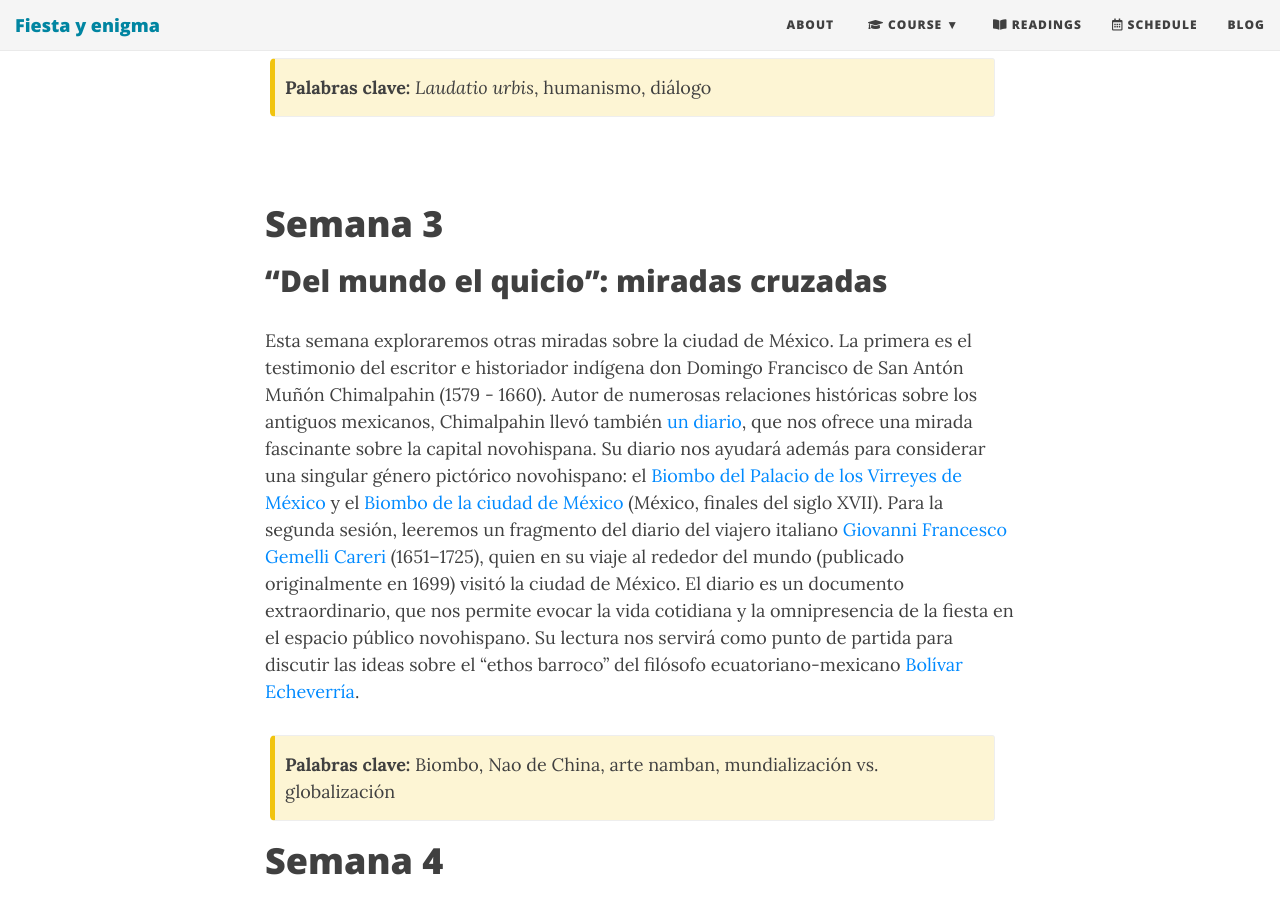
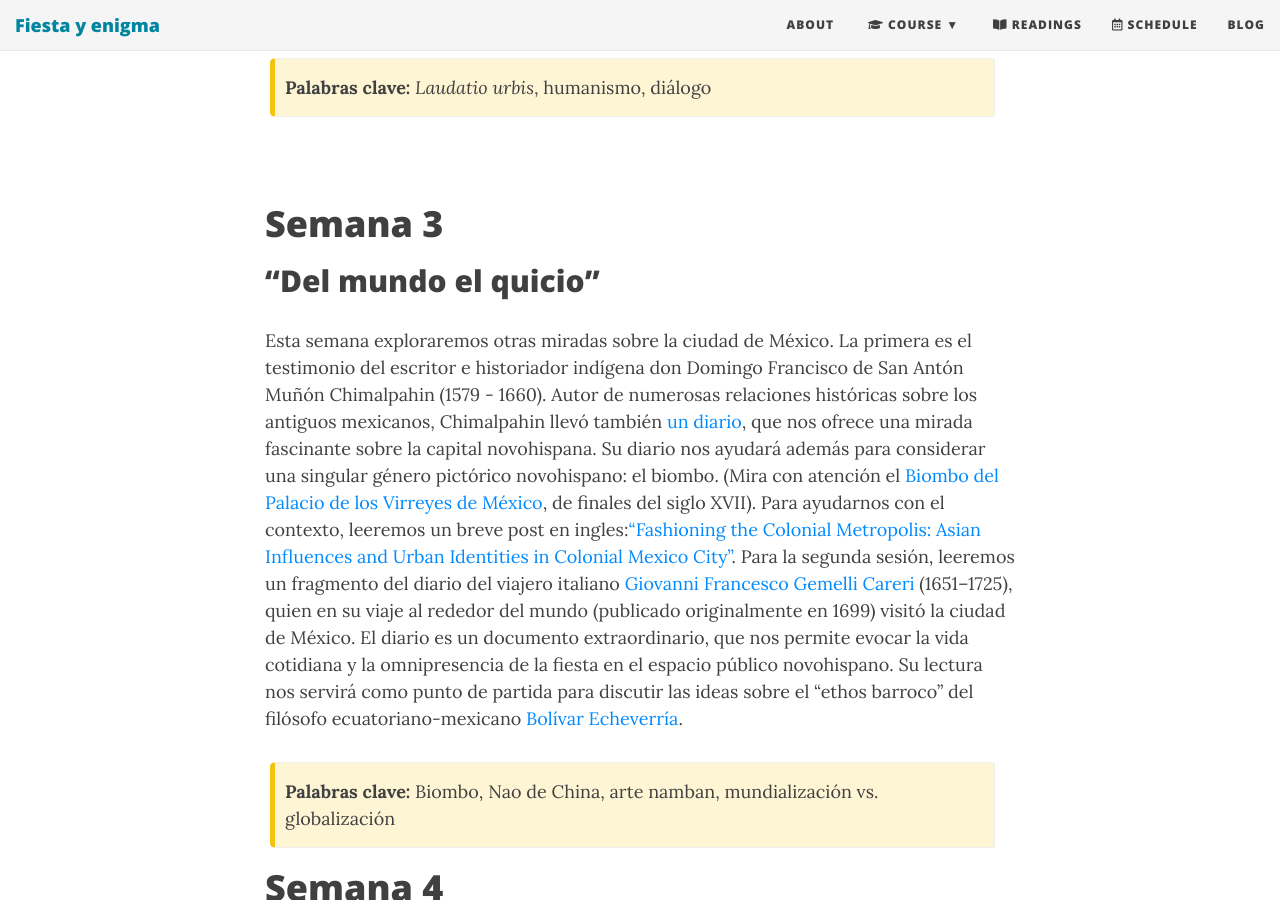
Before and after one commit to Hipomenes/novohispana, a Jekyll site: the page built from syllabus.md, in a window 1280 px wide and 900 px high, scrolled down 2335 px. Built offline with Jekyll 4.4.1, drawn with Linux system fonts in a browser that asks for light colours; nearby versions of some CDN libraries; some of the changed text lies outside the part shown.

Commit message:
Update syllabus.md

```diff
--- a/syllabus.md
+++ b/syllabus.md
@@ -34,9 +34,10 @@ Comenzaremos leyendo un ensayo de María de León Cázares, ["A cielo abierto: l
 
 # Semana 3
 
-## "Del mundo el quicio": miradas cruzadas
+## "Del mundo el quicio"
 
-Esta semana exploraremos otras miradas sobre la ciudad de México. La primera es el testimonio del escritor e historiador indígena don Domingo Francisco de San Antón Muñón Chimalpahin (1579 - 1660). Autor de numerosas relaciones históricas sobre los antiguos mexicanos, Chimalpahin llevó también [un diario](), que nos ofrece una mirada fascinante sobre la capital novohispana. Su diario nos ayudará además para considerar una singular género pictórico novohispano: el [Biombo del Palacio de los Virreyes de México](https://upload.wikimedia.org/wikipedia/commons/4/49/Large_screen_of_the_Palace_of_the_Viceroys_of_Mexico%2C_ca._1676-1700%2C_Mexico_City%2C_Museum_of_the_Americas%2C_anonimous_painter.jpg) y el [Biombo de la ciudad de México](https://vistasgallery.ace.fordham.edu/items/show/1642) (México, finales del siglo XVII). Para la segunda sesión, leeremos un fragmento del diario del viajero italiano [Giovanni Francesco Gemelli Careri]() (1651–1725), quien en su viaje al rededor del mundo (publicado originalmente en 1699) visitó la ciudad de México. El diario es un documento extraordinario, que nos permite evocar la vida cotidiana y la omnipresencia de la fiesta en el espacio público novohispano. Su lectura nos servirá como punto de partida para discutir las ideas sobre el "ethos barroco" del filósofo ecuatoriano-mexicano [Bolívar Echeverría]().
+Esta semana exploraremos otras miradas sobre la ciudad de México. La primera es el testimonio del escritor e historiador indígena don Domingo Francisco de San Antón Muñón Chimalpahin (1579 - 1660). Autor de numerosas relaciones históricas sobre los antiguos mexicanos, Chimalpahin llevó también [un diario](), que nos ofrece una mirada fascinante sobre la capital novohispana. Su diario nos ayudará además para considerar una singular género pictórico novohispano: el biombo. (Mira con atención el [Biombo del Palacio de los Virreyes de México](https://upload.wikimedia.org/wikipedia/commons/4/49/Large_screen_of_the_Palace_of_the_Viceroys_of_Mexico%2C_ca._1676-1700%2C_Mexico_City%2C_Museum_of_the_Americas%2C_anonimous_painter.jpg), de finales del siglo XVII). Para ayudarnos con el contexto, leeremos un breve post en ingles:["Fashioning the Colonial Metropolis: Asian Influences and Urban Identities in Colonial Mexico City"](https://globalurbanhistory.com/2016/01/04/fashioning-the-colonial-metropolis-asian-influences-and-urban-identities-in-colonial-mexico-city/).
+Para la segunda sesión, leeremos un fragmento del diario del viajero italiano [Giovanni Francesco Gemelli Careri]() (1651–1725), quien en su viaje al rededor del mundo (publicado originalmente en 1699) visitó la ciudad de México. El diario es un documento extraordinario, que nos permite evocar la vida cotidiana y la omnipresencia de la fiesta en el espacio público novohispano. Su lectura nos servirá como punto de partida para discutir las ideas sobre el "ethos barroco" del filósofo ecuatoriano-mexicano [Bolívar Echeverría]().
 
 {: .box-warning}
 **Palabras clave:** Biombo, Nao de China, arte namban, mundialización vs. globalización
```
